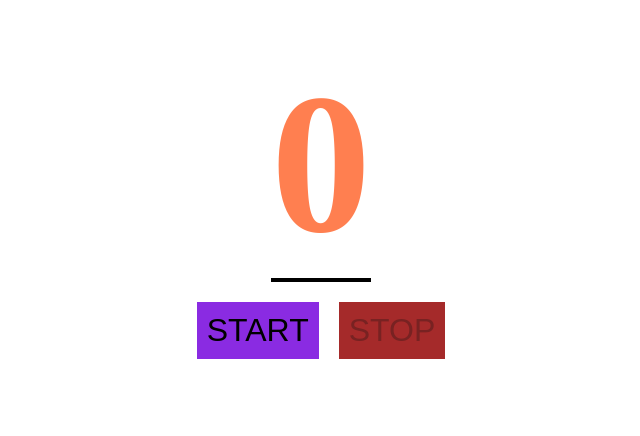
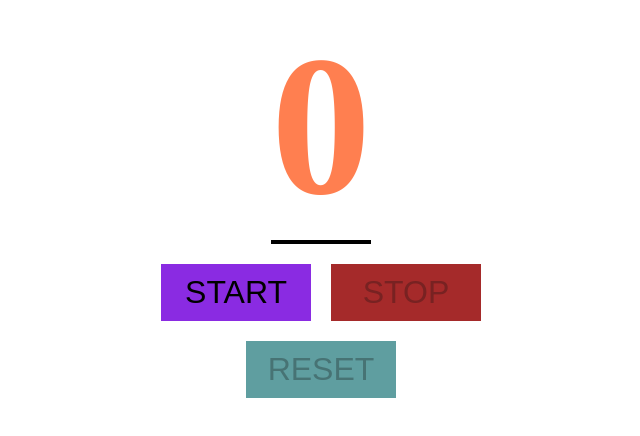
Before and after one commit to xjitenx/counter-app, a React (Create React App) app: page / in a window 1280 px wide. Shown: the part 196-632 px from the top of the page, without its empty margins (319-959 px from the left). Built offline with nearby package versions, Linux system fonts and the light colour scheme; the HTML template or start-up script is replaced by a standard one.

Commit message:
- added reset button and handled some use cases

```diff
--- a/src/Components/TimerActions.tsx
+++ b/src/Components/TimerActions.tsx
@@ -1,12 +1,16 @@
 import React, { useState } from "react";
 
 type TimerActionsProps = {
+  seconds: number;
   setSeconds: Function;
 };
 
 let counterInterval: NodeJS.Timer;
 
-export const TimerActions: React.FC<TimerActionsProps> = ({ setSeconds }) => {
+export const TimerActions: React.FC<TimerActionsProps> = ({
+  seconds,
+  setSeconds,
+}) => {
   const [counterRunning, setCounterRunning] = useState(false);
 
   const startSecondCounter = (timer: number) => {
@@ -20,9 +24,16 @@ export const TimerActions: React.FC<TimerActionsProps> = ({ setSeconds }) => {
     startSecondCounter(1000);
   };
 
-  const stopTimer = () => {
+  const stopTimer = (counterRunningFlag: boolean) => {
     clearTimeout(counterInterval);
+    if (counterRunningFlag) {
       changeCounterRunning();
+    }
+  };
+
+  const resetTimer = () => {
+    stopTimer(false);
+    setSeconds(0);
   };
 
   const changeCounterRunning = () => {
@@ -30,7 +41,8 @@ export const TimerActions: React.FC<TimerActionsProps> = ({ setSeconds }) => {
   };
 
   return (
-    <div className="d-flex align-items">
+    <div className="d-flex flex-column align-center justify-center">
+      <div className="d-flex">
         <button
           className="button start-button"
           disabled={counterRunning}
@@ -41,10 +53,18 @@ export const TimerActions: React.FC<TimerActionsProps> = ({ setSeconds }) => {
         <button
           className="button stop-button ml-2"
           disabled={!counterRunning}
-        onClick={stopTimer}
+          onClick={() => stopTimer(true)}
         >
           STOP
         </button>
       </div>
+      <button
+        className="button reset-button mt-2"
+        disabled={seconds === 0}
+        onClick={resetTimer}
+      >
+        RESET
+      </button>
+    </div>
   );
 };
--- a/src/Components/TimerContainer.tsx
+++ b/src/Components/TimerContainer.tsx
@@ -7,7 +7,7 @@ const TimerContainer: React.FC = () => {
   return (
     <div className="h-100 w-100 d-flex flex-column align-center justify-center counter-container">
       <TimerDisplay seconds={seconds} />
-      <TimerActions setSeconds={setSeconds} />
+      <TimerActions seconds={seconds} setSeconds={setSeconds} />
     </div>
   );
 };
--- a/src/index.css
+++ b/src/index.css
@@ -25,6 +25,7 @@ body {
 }
 
 .button {
+  width: 150px;
   padding: 10px;
   font-size: xx-large;
   border: none;
@@ -36,6 +37,10 @@ body {
 
 .stop-button {
   background-color: brown;
+}
+
+.reset-button {
+  background-color: cadetblue;
 }
 
 /* Global Classes */
```
Lines whose indentation alone changed are shown as unchanged.
